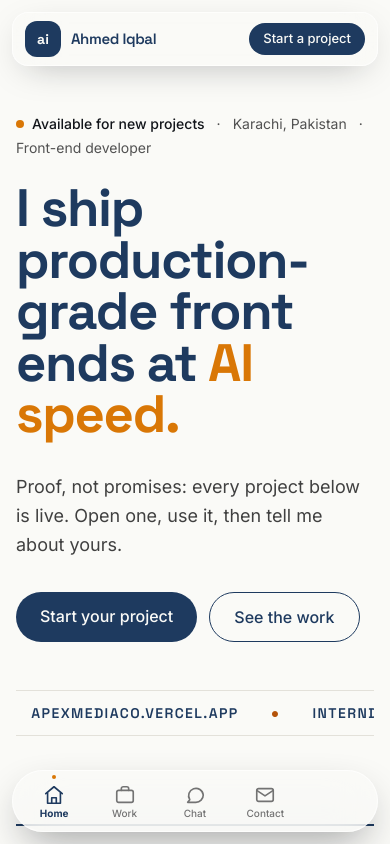
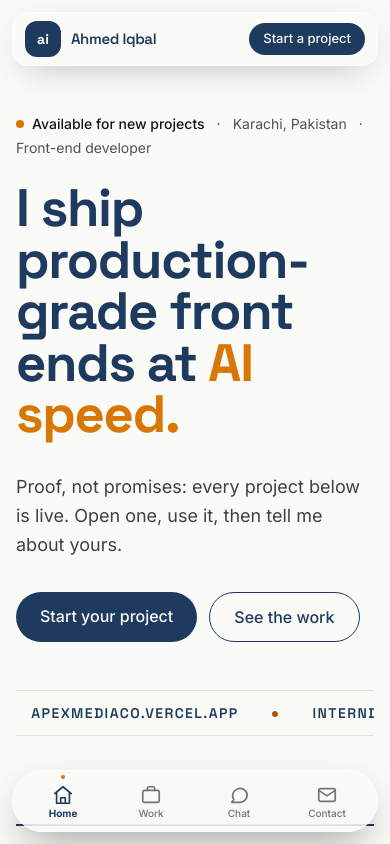
Before and after one commit to axediqbal/flyrank-frontend, a Next.js app: page / in a window 390 px wide. Shown: the top 844 px of the page. Built offline with nearby package versions, Linux system fonts and the light colour scheme.

Commit message:
Week 7 break device pass (real phone): fix bottom tab bar grid (5 cols, 4 items left a dead slot after Health removal) -> grid-cols-4; fix chat Send button clipped on phones (textarea min-w-0 + buttons shrink-0)

```diff
--- a/src/components/Chat.tsx
+++ b/src/components/Chat.tsx
@@ -693,13 +693,13 @@ export default function Chat() {
           }}
           rows={2}
           placeholder="Describe your project…"
-          className="max-h-28 flex-1 resize-none rounded-xl border border-line bg-paper px-3.5 py-2.5 text-base outline-none placeholder:text-neutral-400 focus:border-accent focus:ring-2 focus:ring-accent/30"
+          className="max-h-28 min-w-0 flex-1 resize-none rounded-xl border border-line bg-paper px-3.5 py-2.5 text-base outline-none placeholder:text-neutral-400 focus:border-accent focus:ring-2 focus:ring-accent/30"
         />
         {streaming ? (
           <button
             type="button"
             onClick={stop}
-            className="rounded-full bg-accent px-5 py-2.5 font-medium text-white transition-colors hover:bg-coal"
+            className="shrink-0 rounded-full bg-accent px-5 py-2.5 font-medium text-white transition-colors hover:bg-coal"
           >
             Stop
           </button>
@@ -707,7 +707,7 @@ export default function Chat() {
           <button
             type="submit"
             disabled={!input.trim()}
-            className="rounded-full bg-ink px-5 py-2.5 font-medium text-paper transition-colors hover:bg-accent disabled:opacity-40"
+            className="shrink-0 rounded-full bg-ink px-5 py-2.5 font-medium text-paper transition-colors hover:bg-accent disabled:opacity-40"
           >
             Send
           </button>
--- a/src/components/Nav.tsx
+++ b/src/components/Nav.tsx
@@ -4,7 +4,7 @@
 //  - Wide screens: a floating glass pill at the top with inline links.
 //  - Narrow screens (phones): a slim glass brand bar at the top and an
 //    iOS-style glass TAB BAR fixed at the bottom — Home, Work, Chat,
-//    Health, Contact with icons and labels, the current page lit in ink
+//    Contact with icons and labels, the current page lit in ink
 //    with an amber dot. Thumb-reachable, 44px+ targets, safe-area aware.
 // The layout adds bottom padding on mobile so the tab bar never covers
 // page content.
@@ -140,7 +140,7 @@ export default function Nav() {
         aria-label="Mobile"
         className="fixed inset-x-3 bottom-[max(0.75rem,env(safe-area-inset-bottom))] z-50 lg:hidden"
       >
-        <ul className="grid grid-cols-5 rounded-full border border-white/60 bg-paper/75 px-1.5 py-1.5 shadow-[0_16px_40px_-12px_rgba(18,21,26,0.45)] backdrop-blur-xl">
+        <ul className="grid grid-cols-4 rounded-full border border-white/60 bg-paper/75 px-1.5 py-1.5 shadow-[0_16px_40px_-12px_rgba(18,21,26,0.45)] backdrop-blur-xl">
           {items.map((item) => {
             const active = isActive(pathname, item.href);
             return (
```
